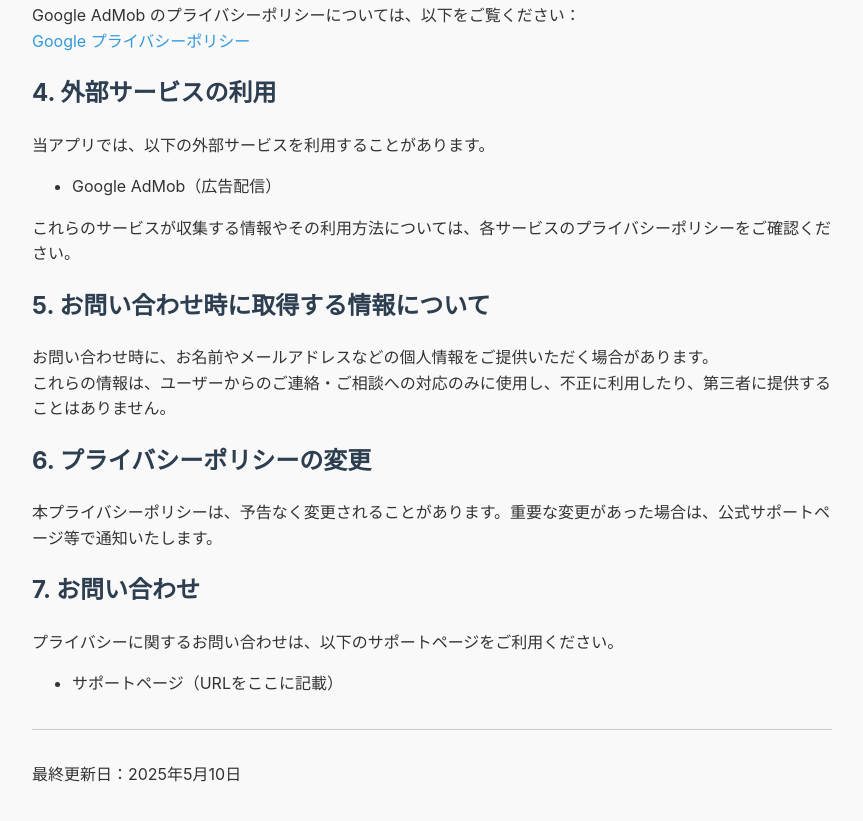
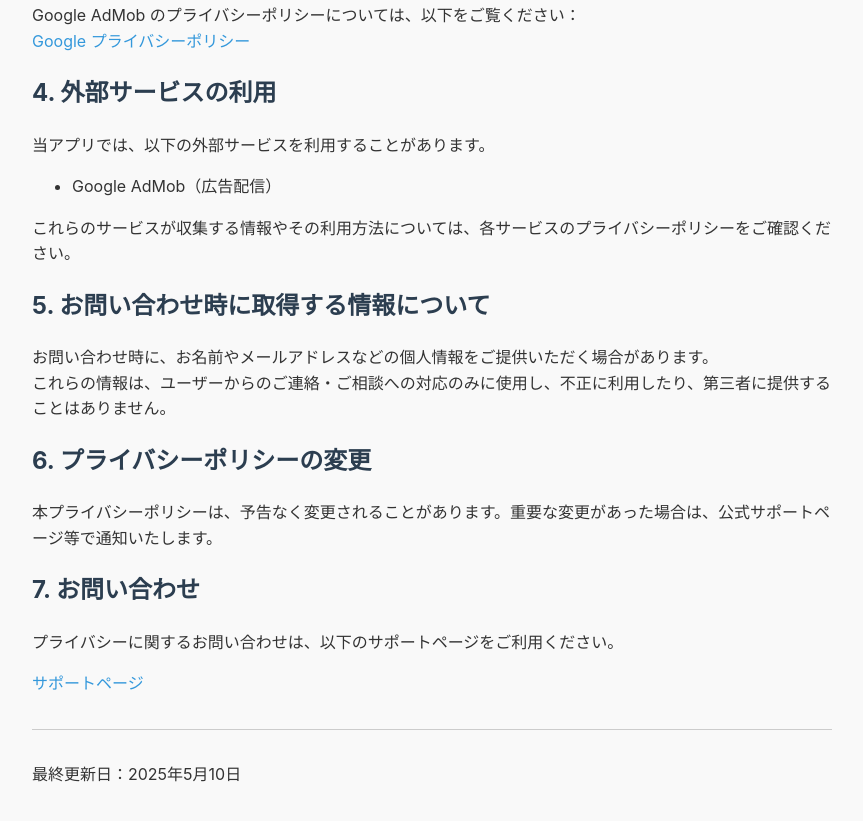
Before and after one commit to Hiroya3/app-docs, a plain HTML site: page index.html in a window 1280 px wide. Shown: the part 703-1524 px from the top of the page, without its empty margins (208-1071 px from the left). Drawn offline with Linux system fonts and the light colour scheme.

Commit message:
Update index.html

```diff
--- a/index.html
+++ b/index.html
@@ -73,9 +73,7 @@
 
   <h2>7. お問い合わせ</h2>
   <p>プライバシーに関するお問い合わせは、以下のサポートページをご利用ください。</p>
-  <ul>
-    <li>サポートページ（URLをここに記載）</li>
-  </ul>
+  <a href="https://forms.gle/N6u5fX8mtW8h9GeV8" target="_blank" rel="noopener noreferrer">サポートページ</a></p>
 
   <hr>
   <p>最終更新日：2025年5月10日</p>
```
